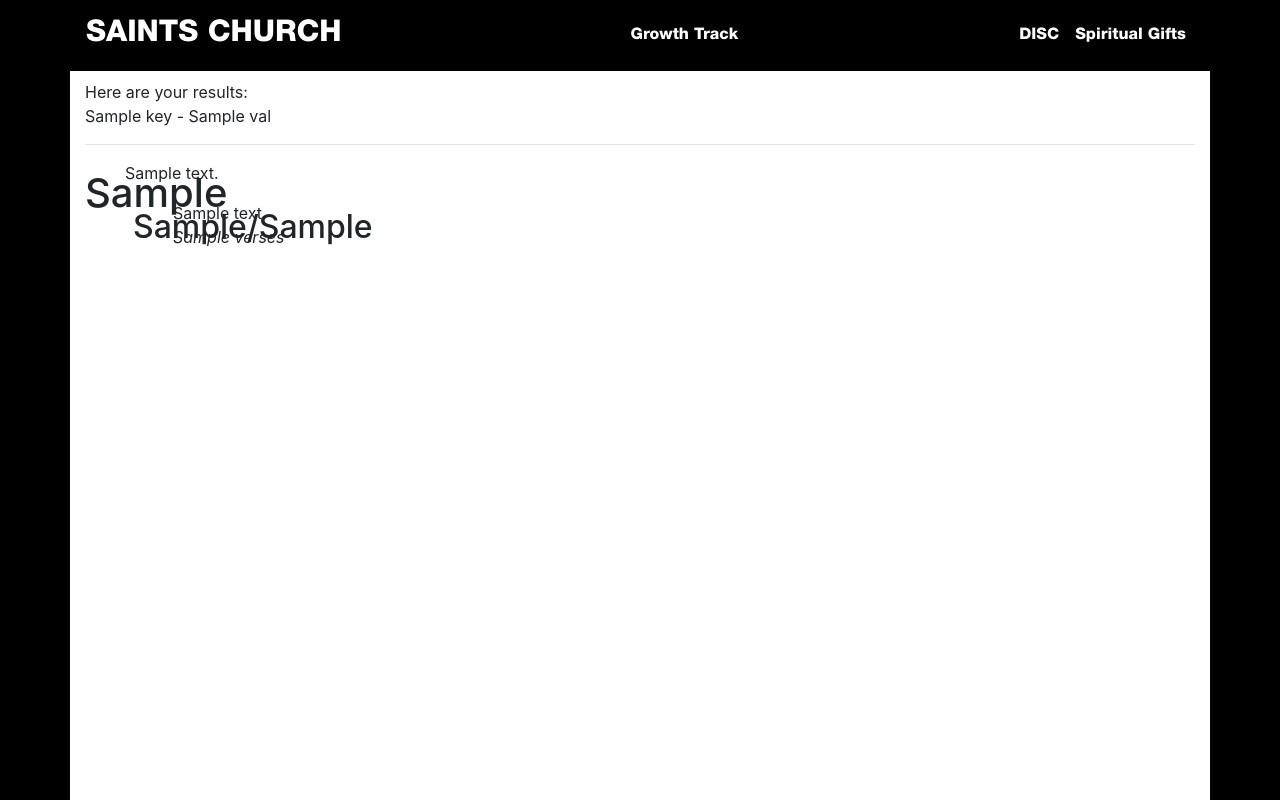
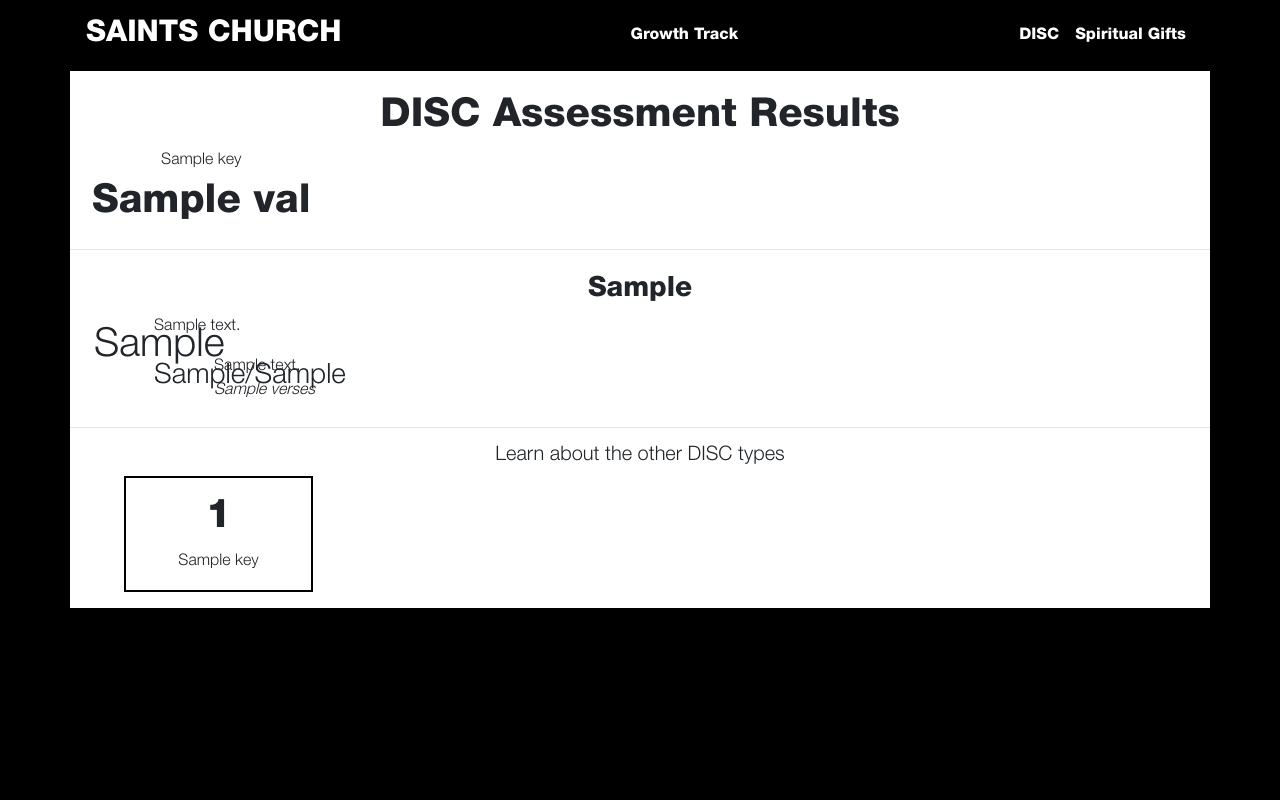
Before and after one commit to just0422/christ-tab-growth-track, a Flask app: template templates/disc_complete.html in a window 1280 px wide. Run offline with Flask 2, Linux system fonts and the light colour scheme; the template is opened without the code that fills it: most values are stand-ins (such as "Sample title", 1, 10 or a date in 2020); some libraries are stand-ins or nearby versions.

Commit message:
Added descriptions + styles to DISC results

```diff
--- a/static/css/style.css
+++ b/static/css/style.css
@@ -3,6 +3,10 @@
 
 html {
   background-color: black;
+}
+
+body {
+  font-family: SaintsChurchLight;
 }
 
 .gt-navbar {
@@ -15,7 +19,10 @@ html {
 
 .gt-navbar-link,
 .gt-navbar-text,
-.gt-page-header {
+.gt-page-header,
+.gt-submit-button,
+.gt-assessment-result,
+.gt-card-title {
   font-family: SaintsChurchHeavy;
 }
 
@@ -30,16 +37,14 @@ html {
 
 .gt-content {
   margin-top: 4rem;
-  padding-top: 1rem;
+  padding-top: 1.8rem;
+  padding-bottom: 1rem;
+  min-height: 80%;
 }
 
 .gt-complete-result-header {
-  width: 40px;
+  width: 60px;
   line-height: 1.6
-}
-
-.gt-form {
-  font-family: SaintsChurchLight;
 }
 
 .gt-form-control {
@@ -80,10 +85,31 @@ html {
   border-radius: 0;
   background-color: black;
   font-size: 25px;
-  font-family: SaintsChurchHeavy;
 }
 
 .gt-submit-button:hover {
   color black;
   background-color: white;
 }
+
+.gt-assessment-result {
+  font-size: 40px;
+}
+
+.gt-type-descriptions {
+  border-radius: 0;
+  border: 2px solid black;
+}
+
+.gt-type-descriptions:hover {
+  background-color: #c0c0c0;
+}
+
+.gt-type-descriptions:not(.collapsed) {
+  background-color: black;
+  color: white;
+}
+
+.gt-descriptions-content {
+  border: 2px solid black;
+}
--- a/templates/disc_complete.html
+++ b/templates/disc_complete.html
@@ -1,45 +1,76 @@
-<html>
-  <head>
-    <meta charset="utf-8">
-    <title>Saints Church</title>
-  </head>
-  <body class="container">
 {% extends "template.html" %}
 {% block content %}
 
-    <div>Here are your results:</div>
+<h1 class="text-center gt-page-header">DISC Assessment Results</h1>
+<div class="row">
   {% for key, val in type_values.items() %}
-      <div>{{ key }} - {{ val }}</div>
+    <div class="col-sm-3 text-center">
+      <div>{{key}}</div>
+      <div class="gt-assessment-result">{{val}}</div>
+    </div>
   {% endfor %}
+</div>
 
 <hr />
 {% if doubleMax|length > 0 %}
   <div>Looks like you tied for two categories. Take a read through these and see what you identify with</div>
 {% endif %}
 
+<div class="m-4 gt-assessment-result-explanation">
+  <h3 class="text-center gt-page-header">{{maxType1}}</h3>
   <!-- Primary Category -->
   <h1 class="float-left text-center gt-complete-result-header">{{maxType1[0]}}</h1>
   <div>{{type_details[maxType1]['description']}}</div>
   <!-- Combo Categories -->
   <div class="ml-5 mt-3 gt-complete-secondary-category">
-      <h2 class="float-left text-center gt-complete-result-header">{{maxType1[0]}}/{{maxType2[0]}}</h2>
+    <h3 class="float-left text-center mb-0 gt-complete-result-header">{{maxType1[0]}}/{{maxType2[0]}}</h3>
     <div>{{type_details[maxType1][maxType2]['description']}}</div>
     <div><i>{{type_details[maxType1][maxType2]['verses']}}</i></div>
   </div>
 
   {% if doubleMax|length > 0 %}
     <hr/>
+    <h3 class="text-center gt-page-header">{{maxType2}}</h3>
     <!-- Primary Category -->
     <h1 class="float-left text-center gt-complete-result-header">{{maxType2[0]}}</h1>
     <div>{{type_details[maxType2]['description']}}</div>
     <!-- Combo Categories -->
     <div class="gt-complete-secondary-category">
-        <h2 class="float-left text-center gt-complete-result-header">{{maxType2[0]}}/{{maxType1[0]}}</h2>
+      <h3 class="float-left text-center mb-0 gt-complete-result-header">{{maxType2[0]}}/{{maxType1[0]}}</h3>
       <div>{{type_details[maxType2][maxType1]['description']}}</div>
       <div><i>{{type_details[maxType2][maxType1]['verses']}}</i></div>
     </div>
   {% endif %}
+</div>
+<hr/>
+<h5 class="text-center">Learn about the other DISC types</h5>
+<div id="gt-descriptions">
+  <div class="row mx-2">
+    {% for key, val in type_values.items() %}
+      <div class="col-sm-3 text-center">
+        <button class="btn mx-auto py-3 w-75 gt-type-descriptions collapsed" type="button" data-toggle="collapse" data-target="#{{key}}-descriptions" aria-expanded="false" aria-controls="#{{key}}-descriptions">
+          <h1 class="gt-card-title">{{key[0]}}</h1>
+          <div>{{key}}</div>
+        </button>
+      </div>
+    {% endfor %}
+  </div>
 
+  {% for key in type_details %}
+    <div class="collapse mx-3 mt-3 py-4 px-3 gt-descriptions-content" id="{{key}}-descriptions" data-parent="#gt-descriptions">
+      <h3 class="text-center gt-page-header">{{key}}</h3>
+      <!-- Primary Category -->
+      <h1 class="float-left text-center gt-complete-result-header">{{key[0]}}</h1>
+      <div>{{type_details[key]['description']}}</div>
+      <!-- Combo Categories -->
+      {% for subkey in type_details if subkey != key %}
+        <div class="ml-5 mt-3 gt-complete-secondary-category">
+          <h3 class="float-left text-center mb-0 gt-complete-result-header">{{key[0]}}/{{subkey[0]}}</h3>
+          <div>{{type_details[key][subkey]['description']}}</div>
+          <div><i>{{type_details[key][subkey]['verses']}}</i></div>
+        </div>
+      {% endfor %}
+    </div>
+  {% endfor %}
+</div>
 {% endblock %}
-  </body>
-</html>
```
Lines whose indentation alone changed are shown as unchanged.
